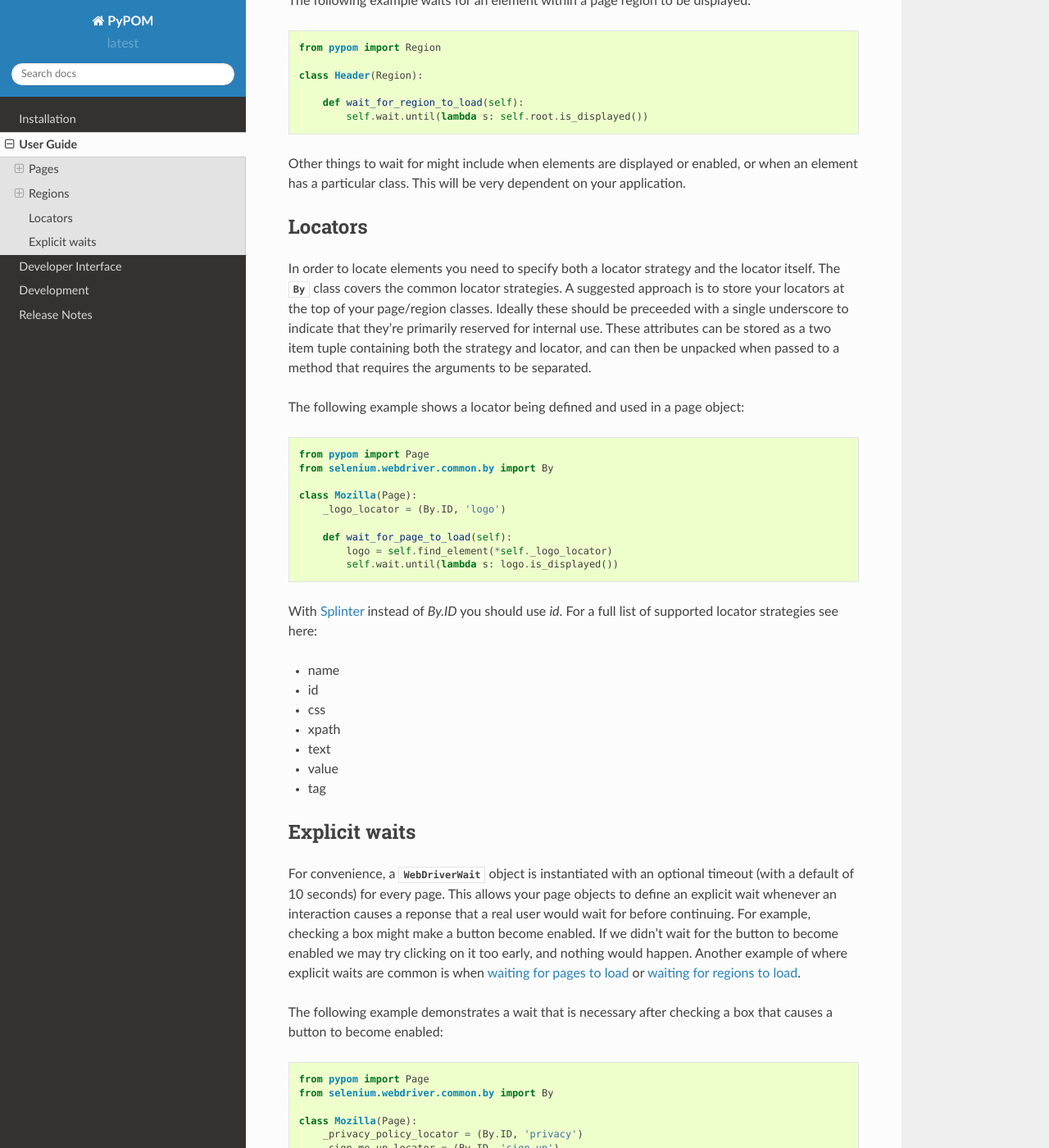
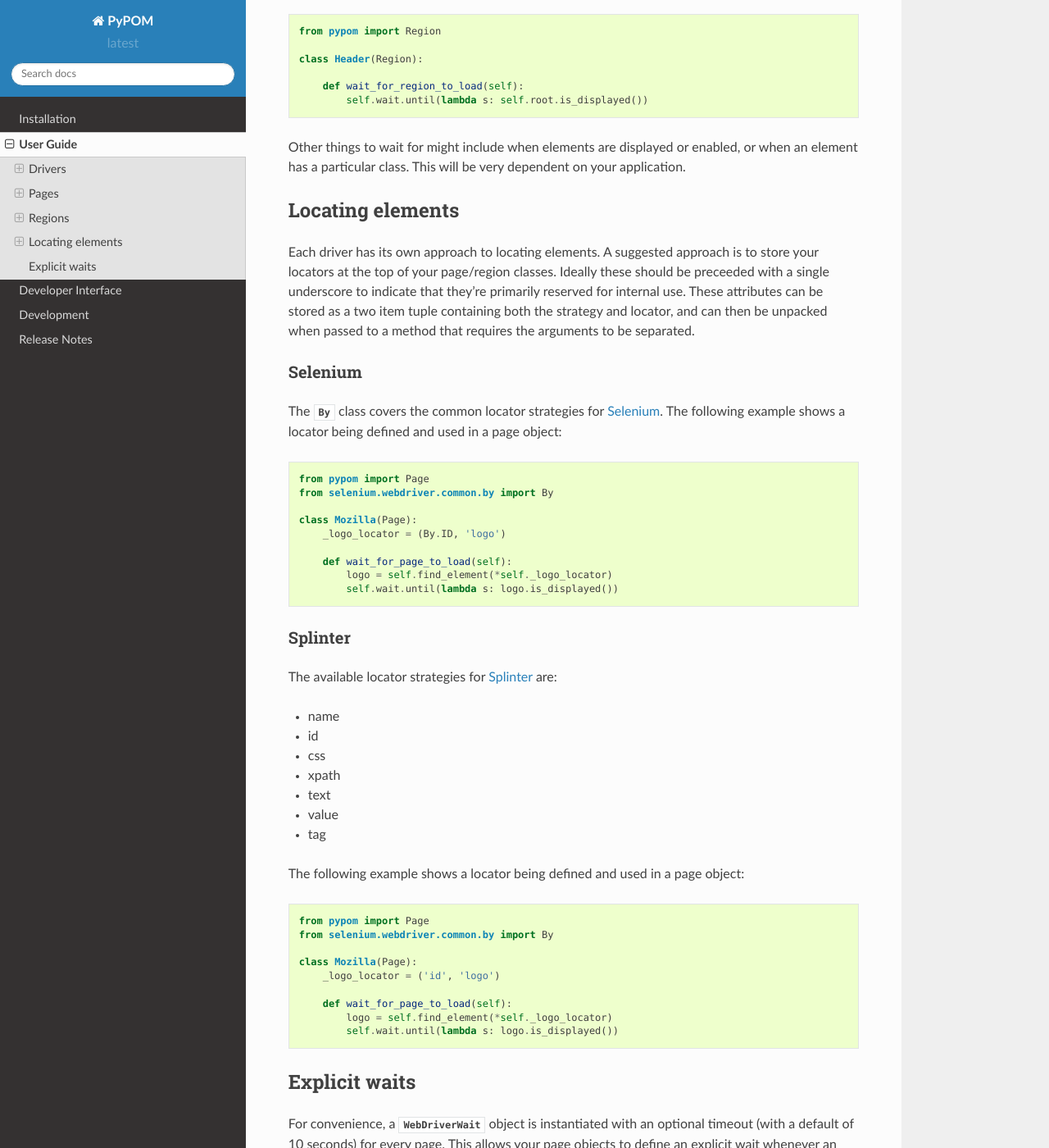
Before and after one commit to michaelwen45/michael-pom, a Sphinx documentation site: the page built from docs/user_guide.rst, in a window 1280 px wide and 1400 px high, scrolled down 4826 px. Shown: the whole window at 82% size. Built offline with Sphinx 7.4.7 and the Read the Docs theme 2.0.0, drawn with Linux system fonts in a browser that asks for light colours; some of the changed text lies outside the part shown.

Commit message:
Documentation improvements

```diff
--- a/docs/conf.py
+++ b/docs/conf.py
@@ -37,7 +37,9 @@ extensions = [
 ]
 
 # intersphinx mappings
-intersphinx_mapping = {'selenium': ('http://seleniumhq.github.io/selenium/docs/api/py/', None)}
+intersphinx_mapping = {
+    'selenium': ('http://seleniumhq.github.io/selenium/docs/api/py/', None),
+    'splinter': ('https://splinter.readthedocs.io/en/latest/', None)}
 
 # Add any paths that contain templates here, relative to this directory.
 templates_path = ['_templates']
--- a/docs/user_guide.rst
+++ b/docs/user_guide.rst
@@ -2,6 +2,30 @@ User Guide
 ==========
 
 .. contents:: :depth: 3
+
+Drivers
+-------
+
+PyPOM requires a driver object to be instantiated, and supports multiple driver
+types. The examples in this guide will assume that you have a driver instance.
+
+Selenium
+~~~~~~~~
+
+To instantiate a Selenium_ driver you will need a
+:py:class:`~selenium.webdriver.remote.webdriver.WebDriver` object::
+
+  from selenium.webdriver import Firefox
+  driver = Firefox()
+
+Splinter
+~~~~~~~~
+
+To instantiate a Splinter_ driver you will need a :py:class:`~splinter.Browser`
+object::
+
+  from splinter import Browser
+  driver = Browser()
 
 Pages
 -----
@@ -11,31 +35,15 @@ simulating user actions, and providing properties that return state from the
 page. The :py:class:`~pypom.page.Page` class provided by PyPOM provides a
 simple implementation that can be sub-classed to apply to your project.
 
-PyPOM supports both Selenium_ or Splinter_ (basically a Selenium wrapper with
-a more usable API).
-
-To instantiate a page object with PyPOM with Selenium_ you will need a Selenium_
-:py:class:`~selenium.webdriver.remote.webdriver.WebDriver` object. The
-following very simple example opens the Mozilla website in Firefox, and
-instantiates a page object representing the landing page::
+The following very simple example instantiates a page object representing the
+landing page of the Mozilla website::
 
   from pypom import Page
-  from selenium.webdriver import Firefox
 
   class Mozilla(Page):
       pass
 
-  driver = Firefox()
-  driver.get('https://www.mozilla.org')
   page = Mozilla(driver)
-
-If you are using Splinter_ you have to use a :py:class:`~splinter.Browser` object
-as driver::
-
-  from splinter import Browser
-
-  driver = Browser()
-
 
 If a page has a seed URL then you can call the :py:func:`~pypom.page.Page.open`
 function to open the page in the browser. There are a number of ways to specify
@@ -155,7 +153,13 @@ Repeating regions
 
 Page regions are useful when you have multiple items on a page that share the
 same characteristics, such as a list of search results. By creating a page
-region, you can interact with any of these items in a common way::
+region, you can interact with any of these items in a common way:
+
+The following example uses Selenium_ to locate all results on a page and return
+a list of ``Results`` regions. This can be used to determine the number of
+results, and each result can be accessed from this list for further state or
+interactions. Refer to `locating elements`_ for more information on how to
+write locators for your driver::
 
   from pypom import Page, Region
   from selenium.webdriver.common.by import By
@@ -175,18 +179,6 @@ region, you can interact with any of these items in a common way::
           def name(self):
               return self.find_element(*self._name_locator).text
 
-The above example provides a ``results`` property on the page class. When
-called, this locates all results on the page and returns a list of ``Result``
-regions. This can be used to determine the number of results, and each result
-can be accessed from this list for further state or interactions.
-
-If you are using Splinter_ you have to use a different data structure for
-selectors. For example::
-
-  _result_locator = ('css', '.result')
-
-More info about supported selectors in the `Locators` section.
-
 Shared regions
 ~~~~~~~~~~~~~~
 
@@ -194,7 +186,12 @@ Pages with common characteristics can use regions to avoid duplication.
 Examples of this include page headers, navigation menus, login forms, and
 footers. These regions can either be defined in a base page object that is
 inherited by the pages that contain the region, or they can exist in their own
-module::
+module:
+
+In the following example, any page objects that extend ``Base`` will inherit
+the ``header`` property, and be able to check if it's displayed. Refer to
+`locating elements`_ for more information on how to write locators for your
+driver::
 
   from pypom import Page, Region
   from selenium.webdriver.common.by import By
@@ -210,11 +207,6 @@ module::
 
           def is_displayed(self):
               return self.root.is_displayed()
-
-In the above example, and page objects that extend ``Base`` will inherit the
-``header`` property, and be able to check if it's displayed.
-
-Same behaviour with Splinter_ using a different selector structure.
 
 Waiting for regions to load
 ~~~~~~~~~~~~~~~~~~~~~~~~~~~
@@ -239,19 +231,22 @@ Other things to wait for might include when elements are displayed or enabled,
 or when an element has a particular class. This will be very dependent on your
 application.
 
-Locators
---------
+Locating elements
+-----------------
 
-In order to locate elements you need to specify both a locator strategy and the
-locator itself. The :py:class:`~selenium.webdriver.common.by.By` class covers
-the common locator strategies. A suggested approach is to store your locators
-at the top of your page/region classes. Ideally these should be preceeded with
-a single underscore to indicate that they're primarily reserved for internal
-use. These attributes can be stored as a two item tuple containing both the
-strategy and locator, and can then be unpacked when passed to a method that
-requires the arguments to be separated.
+Each driver has its own approach to locating elements. A suggested approach is
+to store your locators at the top of your page/region classes. Ideally these
+should be preceeded with a single underscore to indicate that they're primarily
+reserved for internal use. These attributes can be stored as a two item tuple
+containing both the strategy and locator, and can then be unpacked when passed
+to a method that requires the arguments to be separated.
 
-The following example shows a locator being defined and used in a page object::
+Selenium
+~~~~~~~~
+
+The :py:class:`~selenium.webdriver.common.by.By` class covers the common
+locator strategies for Selenium_. The following example shows a locator being
+defined and used in a page object::
 
   from pypom import Page
   from selenium.webdriver.common.by import By
@@ -263,8 +258,10 @@ The following example shows a locator being defined and used in a page object::
           logo = self.find_element(*self._logo_locator)
           self.wait.until(lambda s: logo.is_displayed())
 
-With Splinter_ instead of `By.ID` you should use `id`. For a full list
-of supported locator strategies see here:
+Splinter
+~~~~~~~~
+
+The available locator strategies for Splinter_ are:
 
 * name
 * id
@@ -273,6 +270,18 @@ of supported locator strategies see here:
 * text
 * value
 * tag
+
+The following example shows a locator being defined and used in a page object::
+
+    from pypom import Page
+    from selenium.webdriver.common.by import By
+
+    class Mozilla(Page):
+        _logo_locator = ('id', 'logo')
+
+        def wait_for_page_to_load(self):
+            logo = self.find_element(*self._logo_locator)
+            self.wait.until(lambda s: logo.is_displayed())
 
 Explicit waits
 --------------
@@ -286,8 +295,10 @@ we didn't wait for the button to become enabled we may try clicking on it too
 early, and nothing would happen. Another example of where explicit waits are
 common is when `waiting for pages to load`_ or `waiting for regions to load`_.
 
-The following example demonstrates a wait that is necessary after checking a
-box that causes a button to become enabled::
+The following example uses Selenium_ to demonstrate a wait that is necessary
+after checking a box that causes a button to become enabled. Refer to
+`locating elements`_ for more information on how to write locators for your
+driver::
 
   from pypom import Page
   from selenium.webdriver.common.by import By
@@ -306,8 +317,6 @@ argument when instantiating a page object, or you can override the
 :py:func:`~pypom.page.Page.__init__` method if you want your timeout to be
 inherited by a base project page class.
 
-The same behaviour occurs usign Splinter_ using `id` as selector strateby.
-
 .. note::
 
   The default timeout of 10 seconds may be considered excessive, and you may
```
Also changed, not shown: other parts of docs/user_guide.rst (+2 -12 lines), docs/installing.rst (+6 -6 lines), 3 other files.
